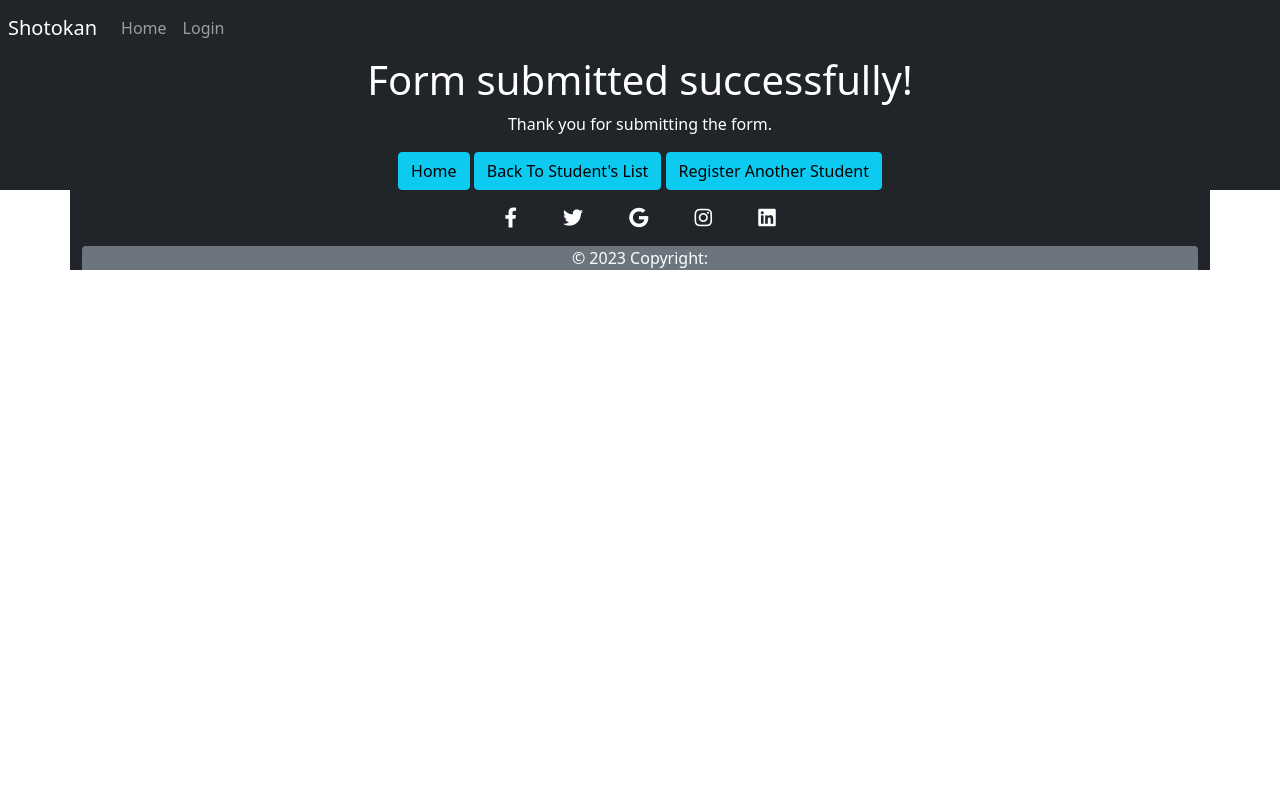
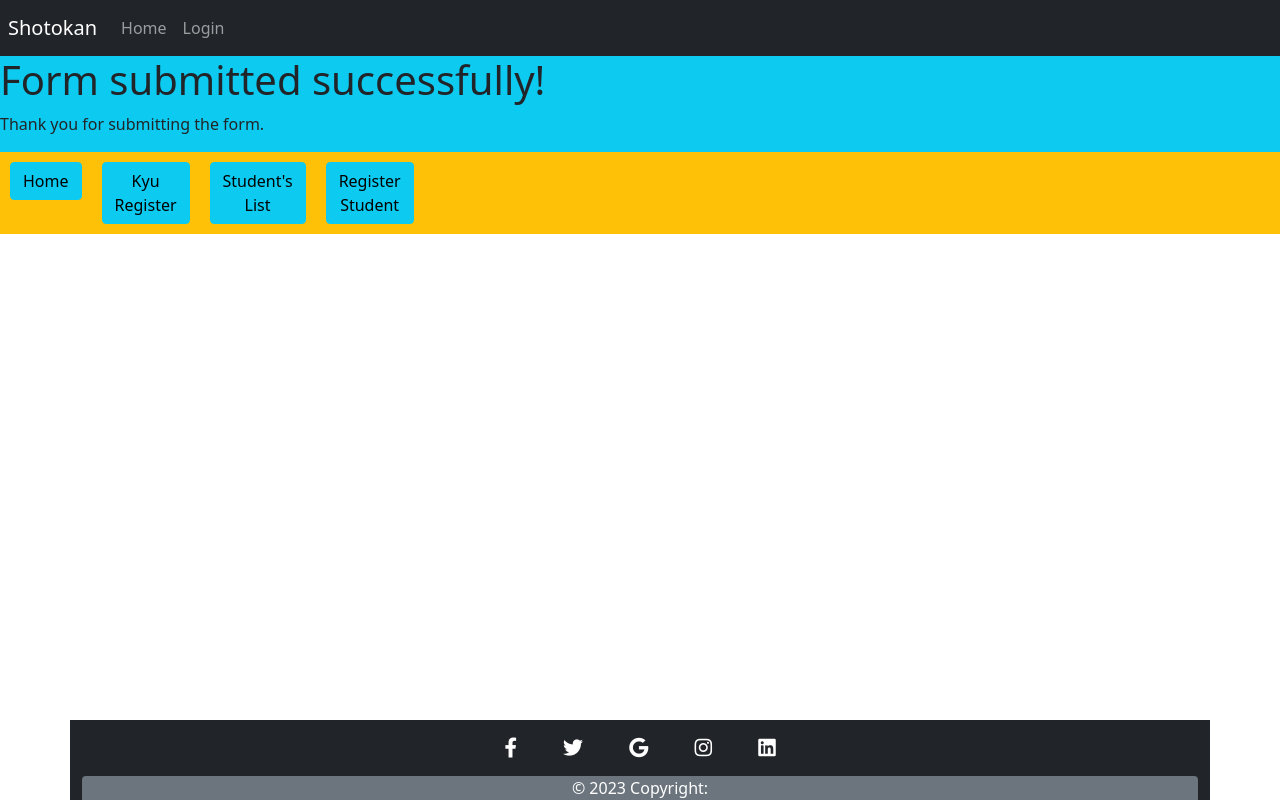
Before and after one commit to Shaga-Matula/Shotokan-Karate, a Django app: page /success/ in a window 1280 px wide. Run offline with Django 3.2, Linux system fonts and the light colour scheme; some libraries are stand-ins or nearby versions.

Commit message:
css and bootstrap on success page

```diff
--- a/static/css/style.css
+++ b/static/css/style.css
@@ -16,12 +16,14 @@
 
 }
 
+/* Keeps footer at botom of screen  */
 
-.footer{
-    position: fixed;
+.footer {
+    position: absolute;
+    width: 100%;
+    min-height: 320px;
     bottom: 0;
     left: 0;
-    right: 0;
 }
 
 /* Botton at bottom of account/login.html */
@@ -51,3 +53,12 @@
 .fieldsform-2{
     width: 50%;
 }
+
+.spacer{
+    margin: 10px
+}
+
+.page_box{
+    max-width: 600px;
+    min-height: 600px;
+}
--- a/templates/base.html
+++ b/templates/base.html
@@ -64,7 +64,7 @@
 
 
 
-    <footer class="container bg-dark mx-auto text-white text-center col-12">
+    <footer class="fixed-bottom container bg-dark mx-auto text-white text-center col-12">
         <div class="container mx-auto">
             <div class="row justify-content-center">
                 <div class="#">
--- a/templates/success.html
+++ b/templates/success.html
@@ -3,13 +3,28 @@
 {% block content %}
 
 
-<div class="bg-dark text-white text-center">
-    <h1>Form submitted successfully!</h1>
+<div class="bg-info">
+    <h1 class="d-flex align-text-center">Form submitted successfully!</h1>
     <p>Thank you for submitting the form.</p>
-    <a href="{% url 'home' %}" class="btn btn-info btn-success" role="button">Home</a>
-    <a href="{% url 'studentlist' %}" class="btn btn-info btn btn-success" role="button">Back To Student's List</a>
-    <a href="{% url 'StudentRegister' %}" class="btn btn-info btn btn-success" role="button">Register Another Student</a>
-
+    <div class="bg-warning">
+        <div class="d-md-flex col-sm-1 align-self-auto">
+            <div class="">
+                <a href="{% url 'home' %}" class="btn btn-info btn-success btn-block spacer" role="button">Home</a>
+            </div>
+            <div class="  ">
+                <a href="{% url 'kyuregister' %}" class="btn btn-info btn-success btn-block spacer" role="button">Kyu
+                    Register</a>
+            </div>
+            <div class=" ">
+                <a href="{% url 'studentlist' %}" class="btn btn-info btn-success btn-block spacer" role="button">Student's
+                    List</a>
+            </div>
+            <div class="  ">
+                <a href="{% url 'StudentRegister' %}" class="btn btn-info btn-success btn-block spacer" role="button">Register
+                    Student</a>
+            </div>
+        </div>
+    </div>
 </div>
 
 {% endblock %}
```
